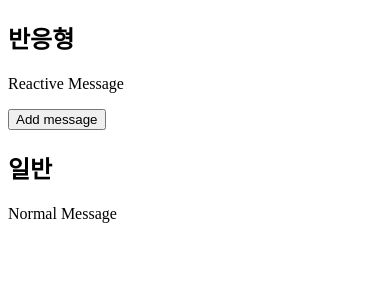
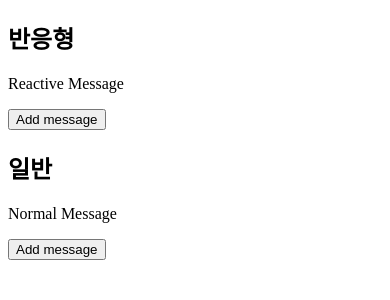
Before and after one commit to Donggwon-Seo/learn-vue3, a Vue app: page / in a window 390 px wide. Shown: the top 300 px of the page. Built offline with nearby package versions, Linux system fonts and the light colour scheme.

Commit message:
반응형 메세지와 일반 메세지 버튼 추가

```diff
--- a/src/App.vue
+++ b/src/App.vue
@@ -5,26 +5,33 @@
 		<button v-on:click="addReactiveMesssage">Add message</button>
 		<h2>일반</h2>
 		<p>{{ normalMessage }}</p>
+		<button v-on:click="addNormalMessage">Add message</button>
 	</div>
 </template>
 
 <script>
-import { ref } from "vue";
+import { isRef, ref } from "vue";
 
 export default {
 	setup() {
 		const reactiveMessage = ref("Reactive Message");
 
-		const addReactiveMesssage = () => {
+		const addReactiveMessage = () => {
 			reactiveMessage.value = reactiveMessage.value + "!";
 		};
+		console.log("isRef(reactiveMessage): ", isRef(reactiveMessage));
 
-		const normalMessage = "Normal Message";
+		let normalMessage = "Normal Message";
+		const addNormalMessage = () => {
+			normalMessage.value = normalMessage.value + "!";
+		};
+		console.log("isRef(normalMessage): ", isRef(normalMessage));
 
 		return {
 			reactiveMessage,
 			normalMessage,
-			addReactiveMesssage,
+			addReactiveMessage,
+			addNormalMessage,
 		};
 	},
 };
```
